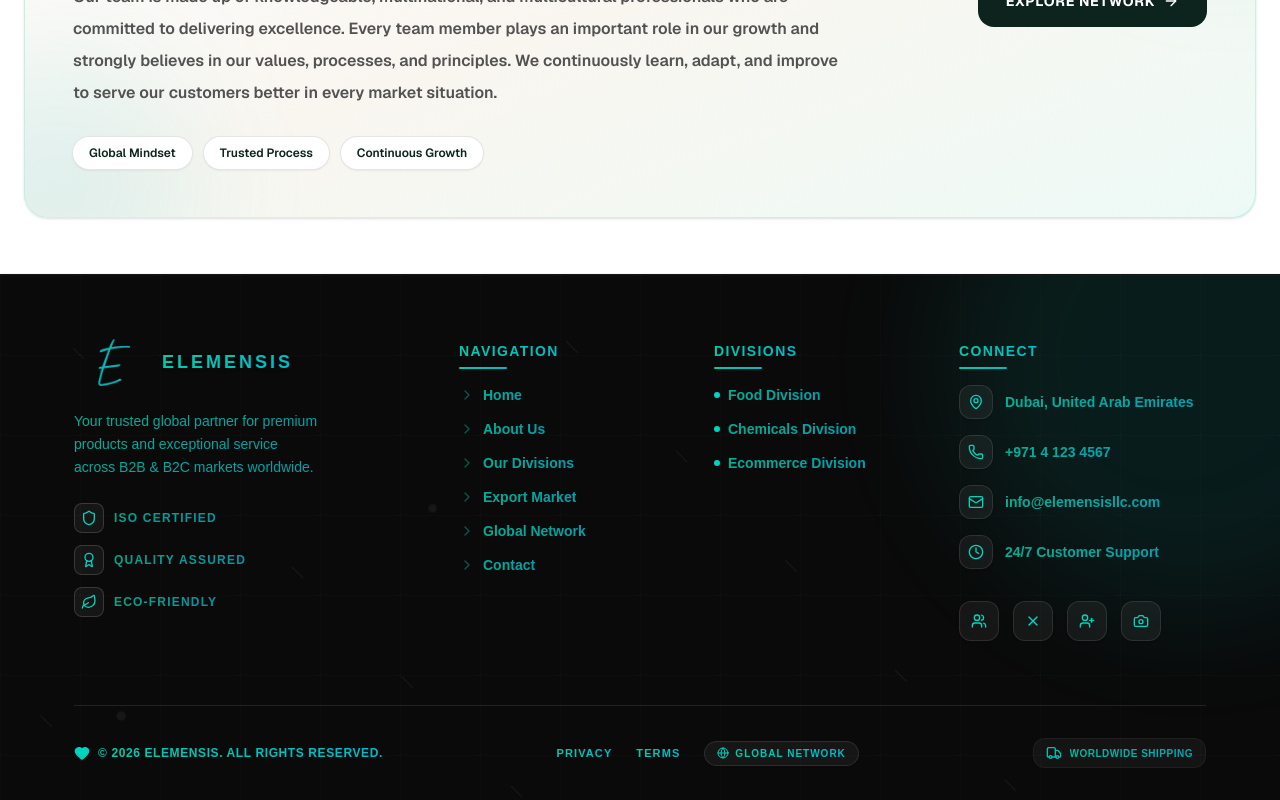
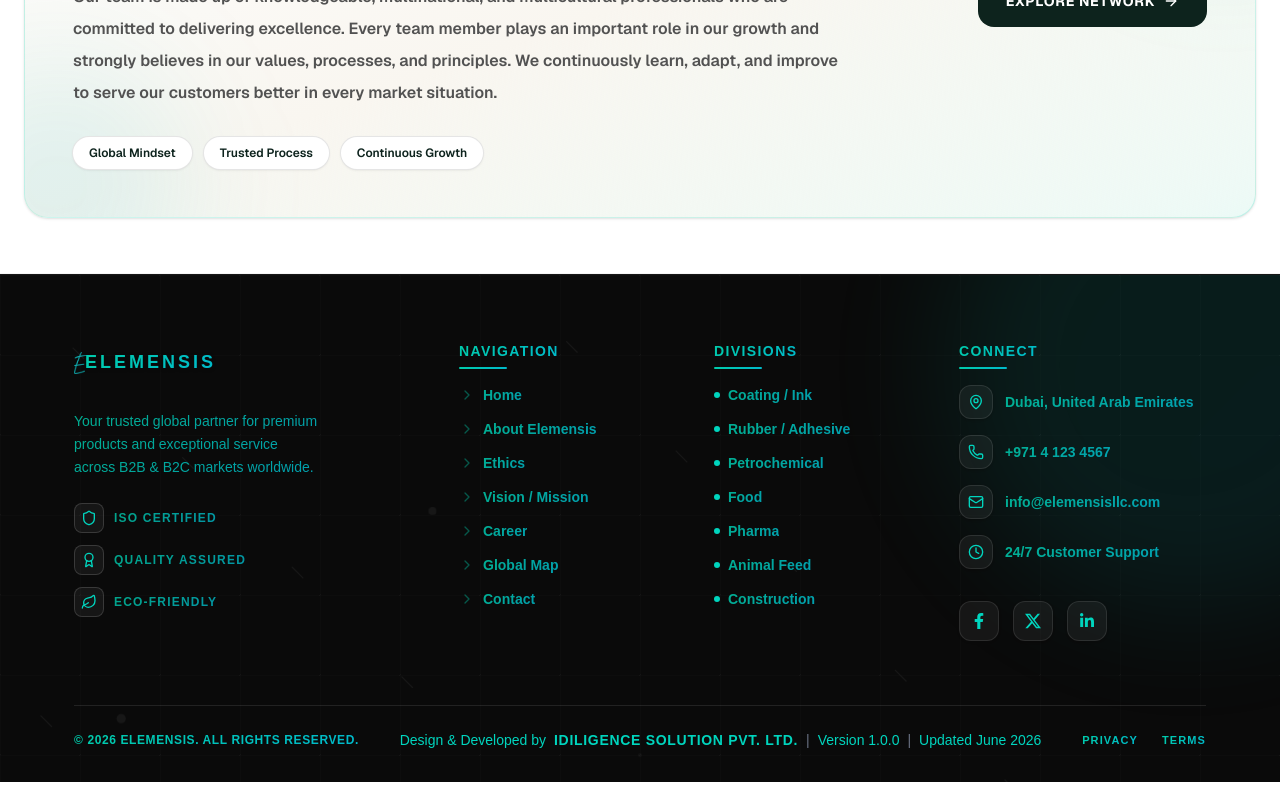
Before and after one commit to saifids1/elemenesis, a Next.js app: page /about in a window 1280 px wide. Shown: the part 2436-3236 px from the top of the page. Built offline with nearby package versions, Linux system fonts and the light colour scheme.

Commit message:
reduce the space from footer

```diff
--- a/app/layouts/footer.jsx
+++ b/app/layouts/footer.jsx
@@ -9,7 +9,10 @@
   Award, Leaf, ArrowUp, Camera
 } from "lucide-react";
 import { motion, AnimatePresence } from "framer-motion";
-import TrendyDivider from "../components/MagneticDivider";
+import { FaFacebookF,} from "react-icons/fa";
+import { FaLinkedinIn  } from "react-icons/fa6";
+import { BsTwitterX } from "react-icons/bs";
+
 
 export default function Footer() {
   const [showScrollTop, setShowScrollTop] = useState(false);
@@ -34,17 +37,22 @@
 
   const quickLinks = [
     { name: "Home", href: "/" },
-    { name: "About Us", href: "/about" },
-    { name: "Our Divisions", href: "/divisions" },
-    { name: "Export Market", href: "/export-market" },
-    { name: "Global Network", href: "/global-network" },
+    { name: "About Elemensis", href: "/about" },
+    { name: "Ethics", href: "/about/ethics" },
+    { name: "Vision / Mission", href: "/about/vision-mission" },
+    { name: "Career", href: "/career/career_form" },
+    { name: "Global Map", href: "/our_network/globalmap" },
     { name: "Contact", href: "/contact" },
   ];
 
   const ourDivisions = [
-    { name: "Food Division", href: "/food-division" },
-    { name: "Chemicals Division", href: "/chemical-products" },
-    { name: "Ecommerce Division", href: "/zayb-syrup" },
+    { name: "Coating / Ink", href: "/divisions/coating_in" },
+    { name: "Rubber / Adhesive", href: "/divisions/rubber_adhesive" },
+    { name: "Petrochemical", href: "/divisions/petrochemical" },
+    { name: "Food", href: "/divisions/food" },
+    { name: "Pharma", href: "/divisions/animalfeed" },
+    { name: "Animal Feed", href: "/divisions/animalfeed" },
+    { name: "Construction", href: "/divisions/construction" },
   ];
 
   const contactInfo = [
@@ -55,10 +63,10 @@
   ];
 
   const socialLinks = [
-    { icon: Users, href: "#", label: "Facebook" },
-    { icon: X, href: "#", label: "Twitter" },
-    { icon: UserPlus, href: "#", label: "LinkedIn" },
-    { icon: Camera, href: "#", label: "Instagram" },
+    { icon: FaFacebookF , href: "#", label: "Facebook" },
+    { icon: BsTwitterX , href: "#", label: "Twitter" },
+    { icon: FaLinkedinIn , href: "#", label: "LinkedIn" },
+    // { icon: Camera, href: "#", label: "Instagram" },
   ];
 
   const certifications = [
@@ -113,16 +121,17 @@
 
           {/* Brand Column */}
           <div className="flex flex-col items-start">
-            <div className="flex items-center gap-2 mb-6 group cursor-pointer">
+            <div className="flex items-center mb-6 group cursor-pointer">
               <Image
                 src="/Images/logo/elem.png"
                 alt="Elemensis Logo"
-                width={80}
+                width={50}
                 height={47}
-                className="w-[60px] h-[35px] md:w-[80px] md:h-[47px] object-contain transform transition-transform duration-300 group-hover:scale-110"
+                className="w-[10px] h-[35px] md:w-[15px] md:h-[47px] object-contain transform transition-transform duration-300 group-hover:scale-110"
               />
+
               <span
-  className="text-[18px] font-black tracking-[3px] drop-shadow-sm select-none"
+                className="-ml-1 text-[18px] font-black tracking-[3px] drop-shadow-sm select-none"
                 style={gradientTextStyle}
               >
                 ELEMENSIS
@@ -277,10 +286,15 @@
         </div>
 
     {/* Bottom Bar Segment */}
-        <div className="pt-8 border-t border-white/10">
-          <div className="flex flex-col md:flex-row justify-between items-center gap-6 text-center md:text-left">
-            <div className="flex items-center gap-2">
-              <Heart className="w-4 h-4 animate-pulse text-teal-400" fill="currentColor" />
+<div className="mt-8 pt-6 border-t border-white/10">
+  <div className="flex flex-nowrap items-center justify-between gap-8">
+
+    {/* Copyright */}
+    <div className="flex items-center gap-2 whitespace-nowrap">
+      {/* <Heart
+        className="w-4 h-4 animate-pulse text-teal-400"
+        fill="currentColor"
+      /> */}
       <p
         className="text-xs font-bold uppercase tracking-wider bg-clip-text text-transparent"
         style={gradientTextStyle}
@@ -289,7 +303,30 @@
       </p>
     </div>
 
-            <div className="flex flex-wrap justify-center items-center gap-6 text-[11px] font-extrabold uppercase tracking-widest">
+    {/* Developer Info */}
+    <div className="flex items-center gap-2 whitespace-nowrap text-sm text-teal-400">
+      <span>Design & Developed by</span>
+
+      <a
+        href="https://i-diligence.com/"
+        target="_blank"
+        rel="noopener noreferrer"
+        className="font-bold uppercase tracking-wider hover:text-white transition-colors"
+      >
+        iDiligence Solution Pvt. Ltd.
+      </a>
+
+      <span className="text-gray-500">|</span>
+
+      <span>Version 1.0.0</span>
+
+      <span className="text-gray-500">|</span>
+
+      <span>Updated June 2026</span>
+    </div>
+
+    {/* Footer Links */}
+    <div className="flex items-center gap-6 whitespace-nowrap text-[11px] font-extrabold uppercase tracking-widest">
       <Link href="/privacy" className="relative group">
         <span style={gradientTextStyle}>Privacy</span>
         <span
@@ -297,6 +334,7 @@
           style={{ background: brandGradient }}
         />
       </Link>
+
       <Link href="/terms" className="relative group">
         <span style={gradientTextStyle}>Terms</span>
         <span
@@ -304,26 +342,8 @@
           style={{ background: brandGradient }}
         />
       </Link>
-              <div className="flex items-center gap-1.5 bg-white/5 px-3 py-1 rounded-full border border-white/10 shadow-xs">
-                <Globe className="w-3 h-3 text-teal-400" />
-                <span
-                  className="text-[10px] font-bold tracking-widest uppercase bg-clip-text text-transparent"
-                  style={gradientTextStyle}
-                >
-                  Global Network
-                </span>
-              </div>
     </div>
 
-            <div className="flex items-center gap-2 opacity-90 bg-white/5 px-3 py-1.5 rounded-xl border border-white/5">
-              <Truck className="w-4 h-4 text-teal-400" />
-              <span
-                className="text-[10px] font-black uppercase tracking-wider bg-clip-text text-transparent"
-                style={gradientTextStyle}
-              >
-                Worldwide Shipping
-              </span>
-            </div>
   </div>
 </div>
       </div>
```
Lines whose indentation alone changed are shown as unchanged.
